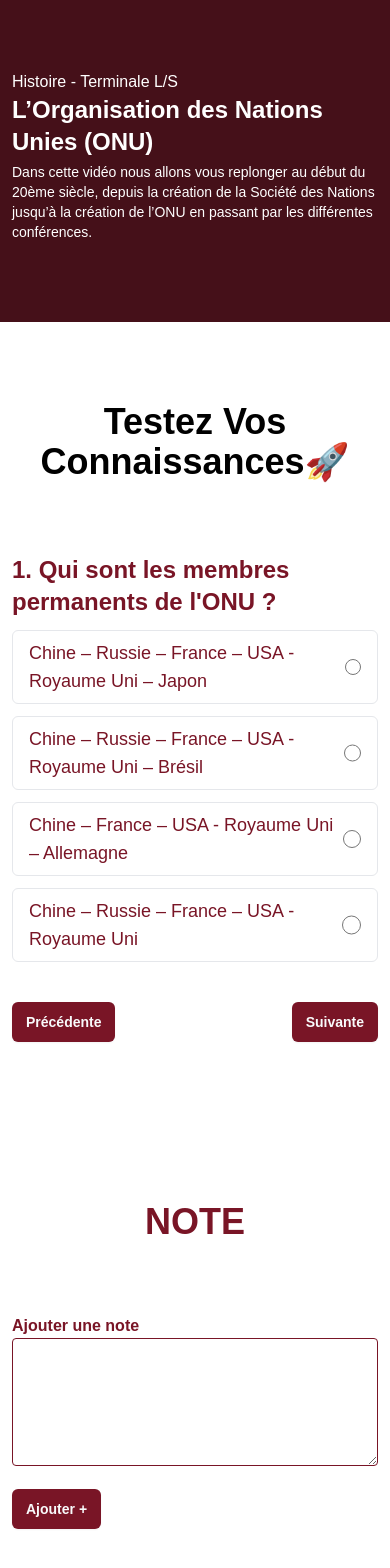
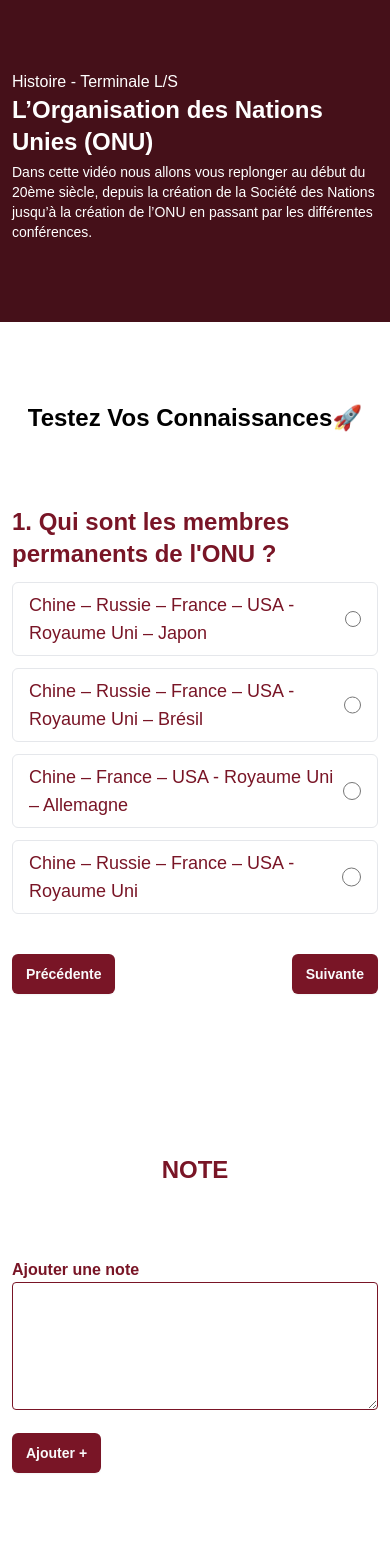
Before and after one commit to sohan9542/Ismailabarry, a React (Create React App) app: page /video/1 in a window 390 px wide. Shown: the part 420-1988 px from the top of the page. Built offline with nearby package versions, Linux system fonts and the light colour scheme.

Commit message:
new vercel

```diff
--- a/src/layouts/Navbar.jsx
+++ b/src/layouts/Navbar.jsx
@@ -144,7 +144,7 @@
                     to="/login"
                     className="font-semibold leading-6 text-gray-900"
                   >
-                    Log in <span aria-hidden="true">&rarr;</span>
+                    Se connecter <span aria-hidden="true">&rarr;</span>
                   </Link>
                 ) : (
                   <div
@@ -155,7 +155,7 @@
                     }}
                     className=" font-semibold leading-6 cursor-pointer text-gray-900"
                   >
-                    Logout <span aria-hidden="true">&rarr;</span>
+                    S’inscrire <span aria-hidden="true">&rarr;</span>
                   </div>
                 )}
               </div>
--- a/src/pages/CourseDetails.jsx
+++ b/src/pages/CourseDetails.jsx
@@ -65,7 +65,7 @@
         </div>
       </div>
       <div className=" max-w-7xl mx-auto pb-10 px-3 lg:px-0">
-        <h1 className="text-center text-4xl pt-20 pb-10 font-bold ">
+        <h1 className="text-center text-2xl lg:text-4xl pt-20 pb-10 font-bold ">
           Testez Vos Connaissances🚀
         </h1>
         {videoObj?.questions && (
@@ -80,7 +80,7 @@
       </div>
       <div className=" mt-10 px-3 lg:px-0">
         <div className=" max-w-7xl mx-auto pb-20">
-          <h1 className="text-center text-4xl pt-20 pb-10 font-bold text-pr">
+          <h1 className="text-center text-2xl lg:text-4xl pt-20 pb-10 font-bold text-pr">
             NOTE
           </h1>
           <Note />
@@ -88,7 +88,7 @@
       </div>
       <div className="bg-[#451019] mt-10 px-3 lg:px-0">
         <div className=" max-w-7xl mx-auto pb-20">
-          <h1 className="text-center text-4xl pt-20 pb-10 font-bold text-white">
+          <h1 className="text-center text-2xl lg:text-4xl pt-20 pb-10 font-bold text-white">
             La communauté ❓
           </h1>
           <AskQuestionSection />
@@ -116,7 +116,7 @@
             </p>
           </div>
         </div>
-        <h1 className="text-center text-4xl pt-32 font-bold text-pr ">
+        <h1 className="text-center text-xl lg:text-4xl pt-32 font-bold text-pr ">
           Vous êtes sur une bonne lancée, maintenez ce rythme !🎉
         </h1>
       </div>
```
